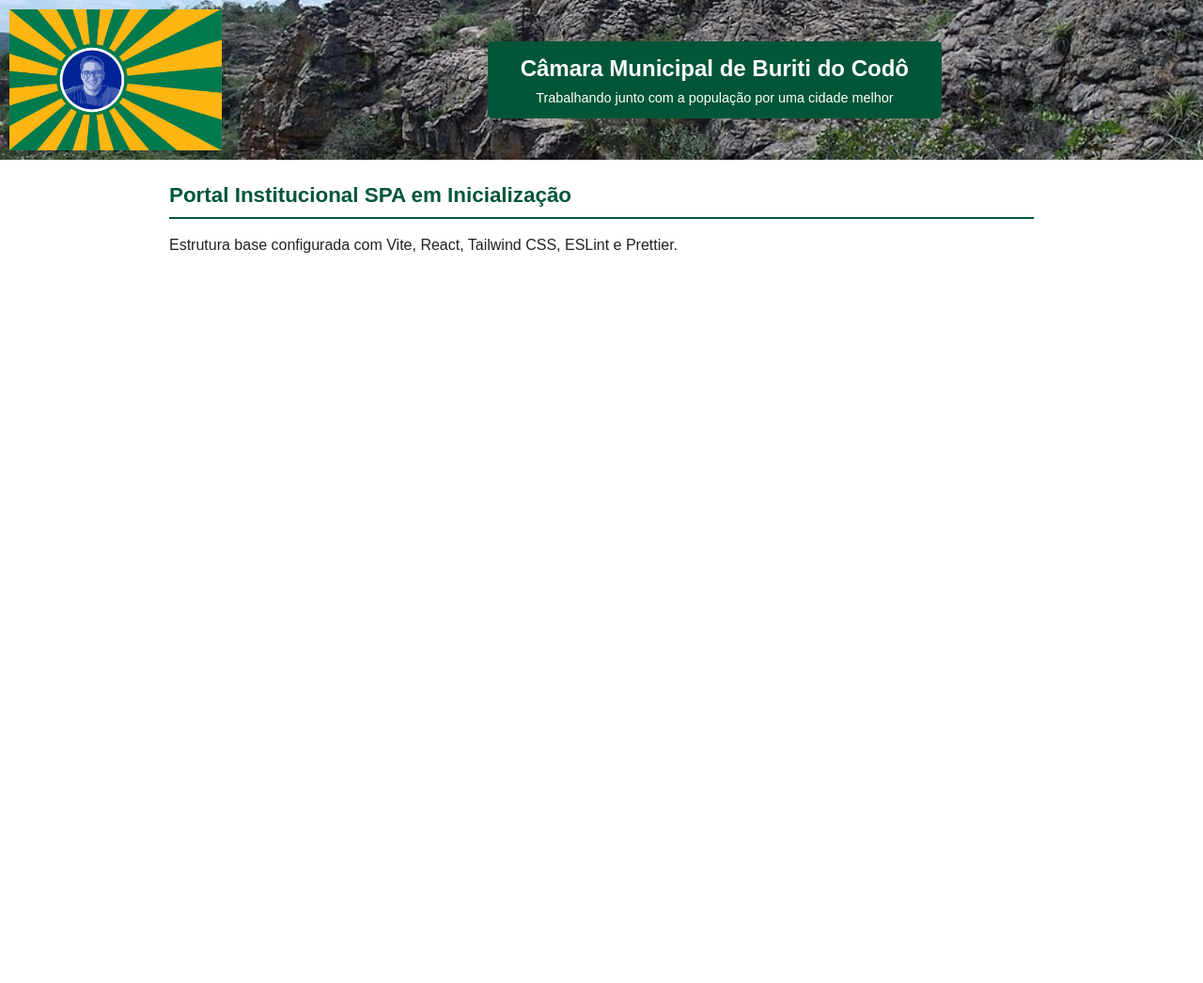
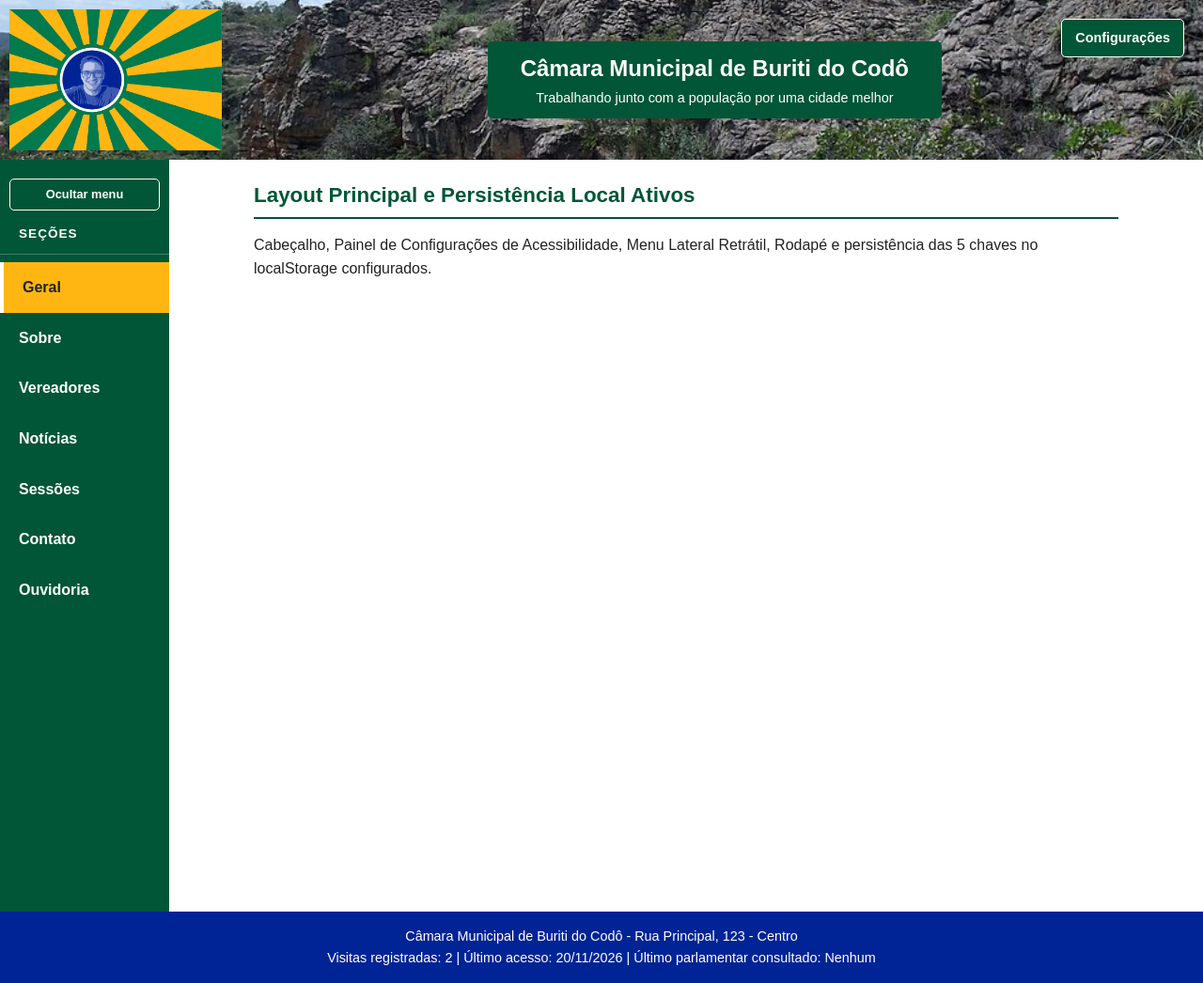
Before and after one commit to Luan-CR/Trabalho-Camara-dos-Vereadores, a React (Vite) app: page / in a window 1280 px wide. Shown: the whole page at 94% size. Before the commit the page ends 890 px from the top, so only its background shows below. Built offline with nearby package versions, Linux system fonts and the light colour scheme.

Commit message:
Recriei o cabeçalho, menu que some, rodapé e localStorage

```diff
--- a/src/App.jsx
+++ b/src/App.jsx
@@ -1,34 +1,99 @@
+import { useState, useEffect } from 'react';
+import Header from './components/Header.jsx';
+import Sidebar from './components/Sidebar.jsx';
+import Footer from './components/Footer.jsx';
+import {
+  salvarLocal,
+  obterLocal,
+  inicializarPreferenciasLocais,
+} from './utils/storage.js';
+
 export default function App() {
+  const [temaEscuro, setTemaEscuro] = useState(false);
+  const [tamanhoFonte, setTamanhoFonte] = useState(16);
+  const [totalVisitas, setTotalVisitas] = useState(1);
+  const [ultimoAcesso, setUltimoAcesso] = useState('');
+  const [ultimoVereadorConsultado, setUltimoVereadorConsultado] = useState('Nenhum');
+  const [secaoAtiva, setSecaoAtiva] = useState('todas');
+
+  useEffect(() => {
+    const prefs = inicializarPreferenciasLocais();
+    setTemaEscuro(prefs.temaEscuro);
+    setTamanhoFonte(prefs.tamanhoFonte);
+    setTotalVisitas(prefs.totalVisitas);
+    setUltimoAcesso(prefs.ultimoAcesso);
+    setUltimoVereadorConsultado(prefs.ultimoVereadorConsultado);
+  }, []);
+
+  useEffect(() => {
+    if (temaEscuro) {
+      document.body.classList.add('tema-escuro');
+    } else {
+      document.body.classList.remove('tema-escuro');
+    }
+    salvarLocal('temaEscuro', temaEscuro ? 'sim' : 'nao');
+  }, [temaEscuro]);
+
+  useEffect(() => {
+    document.body.style.fontSize = `${tamanhoFonte}px`;
+    salvarLocal('tamanhoFonte', tamanhoFonte);
+  }, [tamanhoFonte]);
+
+  const alternarTema = () => {
+    setTemaEscuro((anterior) => !anterior);
+  };
+
+  const alterarTamanhoFonte = (passo = 2) => {
+    setTamanhoFonte((atual) => {
+      let novo = atual + passo;
+      if (novo < 12) novo = 12;
+      if (novo > 22) novo = 22;
+      return novo;
+    });
+  };
+
+  const restaurarPadrao = () => {
+    setTemaEscuro(false);
+    setTamanhoFonte(16);
+  };
+
+  const atualizarUltimoVereador = (nome) => {
+    salvarLocal('ultimoVereadorConsultado', nome);
+    setUltimoVereadorConsultado(obterLocal('ultimoVereadorConsultado', nome));
+  };
+
   return (
     <div>
       <a href="#conteudo" className="pular-conteudo">
         Pular para o conteúdo
       </a>
-      <header>
-        <div className="cabecalho-container">
-          <img
-            src="/Imagens/Buriti-do-codo.png"
-            id="BuritiLogo"
-            alt="Brasão de Buriti do Codô"
-          />
-          <div className="cabecalho-texto">
-            <h1>Câmara Municipal de Buriti do Codô</h1>
-            <p id="subtitulo-camara">
-              Trabalhando junto com a população por uma cidade melhor
-            </p>
-          </div>
-        </div>
-      </header>
+
+      <Header
+        temaEscuro={temaEscuro}
+        tamanhoFonte={tamanhoFonte}
+        onAlternarTema={alternarTema}
+        onAlterarFonte={alterarTamanhoFonte}
+        onRestaurarPadrao={restaurarPadrao}
+      />
+
       <div className="pagina-container">
+        <Sidebar secaoAtiva={secaoAtiva} onSelecionarSecao={setSecaoAtiva} />
         <main id="conteudo">
           <section>
-            <h2>Portal Institucional SPA em Inicialização</h2>
+            <h2>Layout Principal e Persistência Local Ativos</h2>
             <p>
-              Estrutura base configurada com Vite, React, Tailwind CSS, ESLint e Prettier.
+              Cabeçalho, Painel de Configurações de Acessibilidade, Menu Lateral Retrátil,
+              Rodapé e persistência das 5 chaves no localStorage configurados.
             </p>
           </section>
         </main>
       </div>
+
+      <Footer
+        totalVisitas={totalVisitas}
+        ultimoAcesso={ultimoAcesso}
+        ultimoVereadorConsultado={ultimoVereadorConsultado}
+      />
     </div>
   );
 }
--- /dev/null
+++ b/src/components/Footer.jsx
@@ -0,0 +1,15 @@
+export default function Footer({
+  totalVisitas,
+  ultimoAcesso,
+  ultimoVereadorConsultado,
+}) {
+  return (
+    <footer>
+      <p>Câmara Municipal de Buriti do Codô - Rua Principal, 123 - Centro</p>
+      <p id="info-acesso">
+        Visitas registradas: {totalVisitas} | Último acesso: {ultimoAcesso} | Último
+        parlamentar consultado: {ultimoVereadorConsultado}
+      </p>
+    </footer>
+  );
+}
--- /dev/null
+++ b/src/components/Header.jsx
@@ -0,0 +1,113 @@
+import { useState, useEffect, useRef } from 'react';
+
+export default function Header({
+  temaEscuro,
+  tamanhoFonte,
+  onAlternarTema,
+  onAlterarFonte,
+  onRestaurarPadrao,
+}) {
+  const [painelAberto, setPainelAberto] = useState(false);
+  const containerRef = useRef(null);
+
+  useEffect(() => {
+    const fecharAoClicarFora = () => {
+      setPainelAberto(false);
+    };
+
+    document.addEventListener('click', fecharAoClicarFora);
+    return () => {
+      document.removeEventListener('click', fecharAoClicarFora);
+    };
+  }, []);
+
+  const alternarPainel = (event) => {
+    event.stopPropagation();
+    setPainelAberto((anterior) => !anterior);
+  };
+
+  const impedirPropagacaoPainel = (event) => {
+    event.stopPropagation();
+  };
+
+  return (
+    <header>
+      <div className="cabecalho-container">
+        <img
+          src="/Imagens/Buriti-do-codo.png"
+          id="BuritiLogo"
+          alt="Brasão da Câmara Municipal de Buriti do Codô"
+        />
+        <div className="cabecalho-texto">
+          <h1>Câmara Municipal de Buriti do Codô</h1>
+          <p id="subtitulo-camara">
+            Trabalhando junto com a população por uma cidade melhor
+          </p>
+        </div>
+      </div>
+
+      <div className="config-container" ref={containerRef}>
+        <button
+          type="button"
+          id="btn-config"
+          className="btn-config"
+          onClick={alternarPainel}
+        >
+          Configurações
+        </button>
+
+        <div
+          id="painel-config"
+          className={`painel-config ${painelAberto ? '' : 'oculto'}`}
+          onClick={impedirPropagacaoPainel}
+        >
+          <div className="item-config">
+            <span>Tema:</span>
+            <button
+              type="button"
+              id="btn-tema"
+              className="btn-acao"
+              onClick={onAlternarTema}
+            >
+              {temaEscuro ? 'Modo Claro' : 'Modo Escuro'}
+            </button>
+          </div>
+
+          <div className="item-config">
+            <span>Fonte:</span>
+            <div className="controles-fonte">
+              <button
+                type="button"
+                id="btn-diminuir-fonte"
+                className="btn-acao"
+                onClick={() => onAlterarFonte(-2)}
+              >
+                A-
+              </button>
+              <span id="valor-fonte">{tamanhoFonte}px</span>
+              <button
+                type="button"
+                id="btn-aumentar-fonte"
+                className="btn-acao"
+                onClick={() => onAlterarFonte(2)}
+              >
+                A+
+              </button>
+            </div>
+          </div>
+
+          <div className="item-config">
+            <button
+              type="button"
+              id="btn-restaurar-config"
+              className="btn-acao btn-restaurar"
+              onClick={onRestaurarPadrao}
+            >
+              Restaurar padrão
+            </button>
+          </div>
+        </div>
+      </div>
+    </header>
+  );
+}
--- /dev/null
+++ b/src/components/Sidebar.jsx
@@ -0,0 +1,50 @@
+import { useState } from 'react';
+
+const ITENS_MENU = [
+  { id: 'todas', rotulo: 'Geral', caminho: '/' },
+  { id: 'sobre', rotulo: 'Sobre', caminho: '/sobre' },
+  { id: 'vereadores', rotulo: 'Vereadores', caminho: '/vereadores' },
+  { id: 'noticias', rotulo: 'Notícias', caminho: '/noticias' },
+  { id: 'sessoes', rotulo: 'Sessões', caminho: '/sessoes' },
+  { id: 'contato', rotulo: 'Contato', caminho: '/contato' },
+  { id: 'ouvidoria', rotulo: 'Ouvidoria', caminho: '/ouvidoria' },
+];
+
+export default function Sidebar({ secaoAtiva = 'todas', onSelecionarSecao }) {
+  const [recolhida, setRecolhida] = useState(false);
+
+  return (
+    <nav
+      className={`sidebar ${recolhida ? 'sidebar-recolhida' : ''}`}
+      aria-label="Menu principal"
+    >
+      <button
+        type="button"
+        id="btn-menu"
+        className="btn-menu"
+        onClick={() => setRecolhida((ant) => !ant)}
+      >
+        {recolhida ? 'Mostrar menu' : 'Ocultar menu'}
+      </button>
+      <p className="titulo-sidebar">Seções</p>
+      <ul>
+        {ITENS_MENU.map((item) => (
+          <li key={item.id}>
+            <a
+              href={item.caminho}
+              className={secaoAtiva === item.id ? 'link-ativo' : ''}
+              onClick={(e) => {
+                if (onSelecionarSecao) {
+                  e.preventDefault();
+                  onSelecionarSecao(item.id);
+                }
+              }}
+            >
+              {item.rotulo}
+            </a>
+          </li>
+        ))}
+      </ul>
+    </nav>
+  );
+}
--- /dev/null
+++ b/src/utils/storage.js
@@ -0,0 +1,31 @@
+export const salvarLocal = function (chave, valor) {
+  localStorage.setItem(chave, String(valor));
+};
+
+export const obterLocal = (chave, padrao = null) => {
+  const valor = localStorage.getItem(chave);
+  return valor ?? padrao;
+};
+
+export function inicializarPreferenciasLocais() {
+  const temaSalvo = obterLocal('temaEscuro', 'nao');
+  const fonteSalva = Number(obterLocal('tamanhoFonte', '16'));
+  const visitasAnteriores = Number(obterLocal('totalVisitas', '0'));
+  const novoTotalVisitas = visitasAnteriores + 1;
+  const dataAtual = new Date().toLocaleDateString('pt-BR');
+  const ultimoConsultado = obterLocal('ultimoVereadorConsultado', 'Nenhum');
+
+  salvarLocal('temaEscuro', temaSalvo);
+  salvarLocal('tamanhoFonte', fonteSalva);
+  salvarLocal('totalVisitas', novoTotalVisitas);
+  salvarLocal('ultimoAcesso', dataAtual);
+  salvarLocal('ultimoVereadorConsultado', ultimoConsultado);
+
+  return {
+    temaEscuro: temaSalvo === 'sim',
+    tamanhoFonte: fonteSalva,
+    totalVisitas: novoTotalVisitas,
+    ultimoAcesso: dataAtual,
+    ultimoVereadorConsultado: ultimoConsultado,
+  };
+}
```
